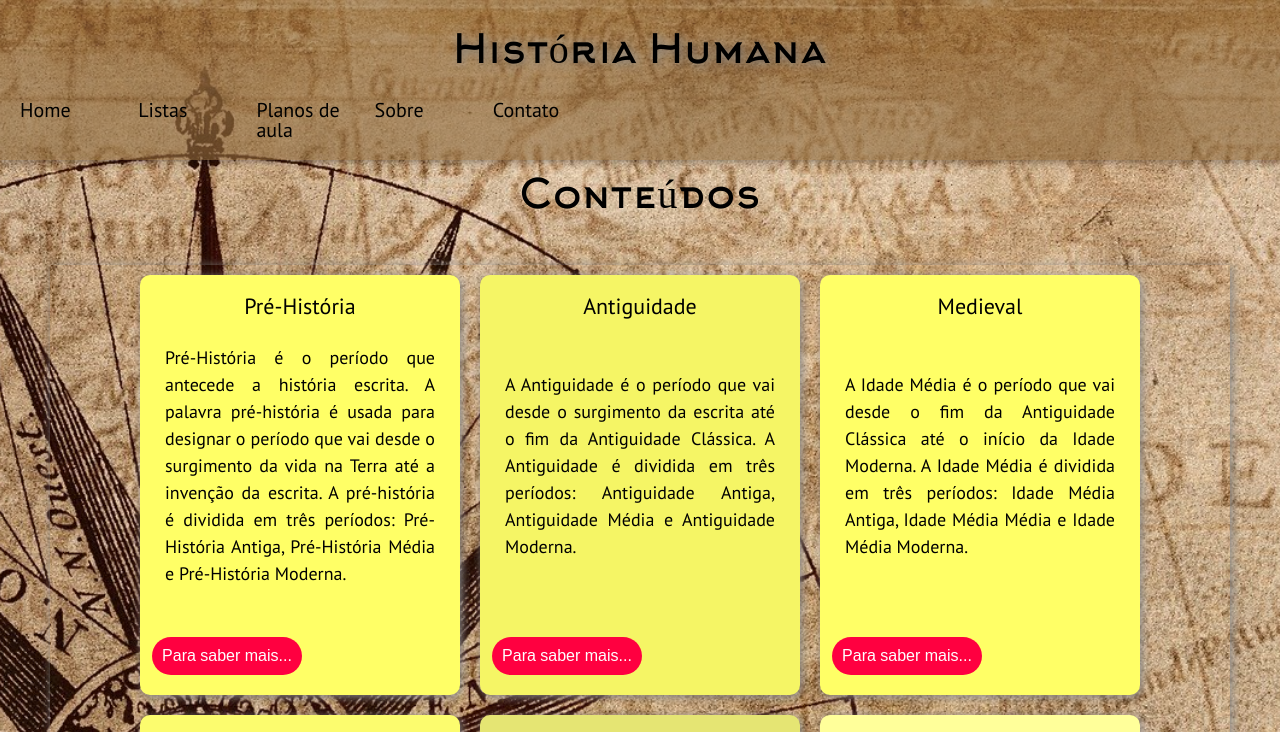
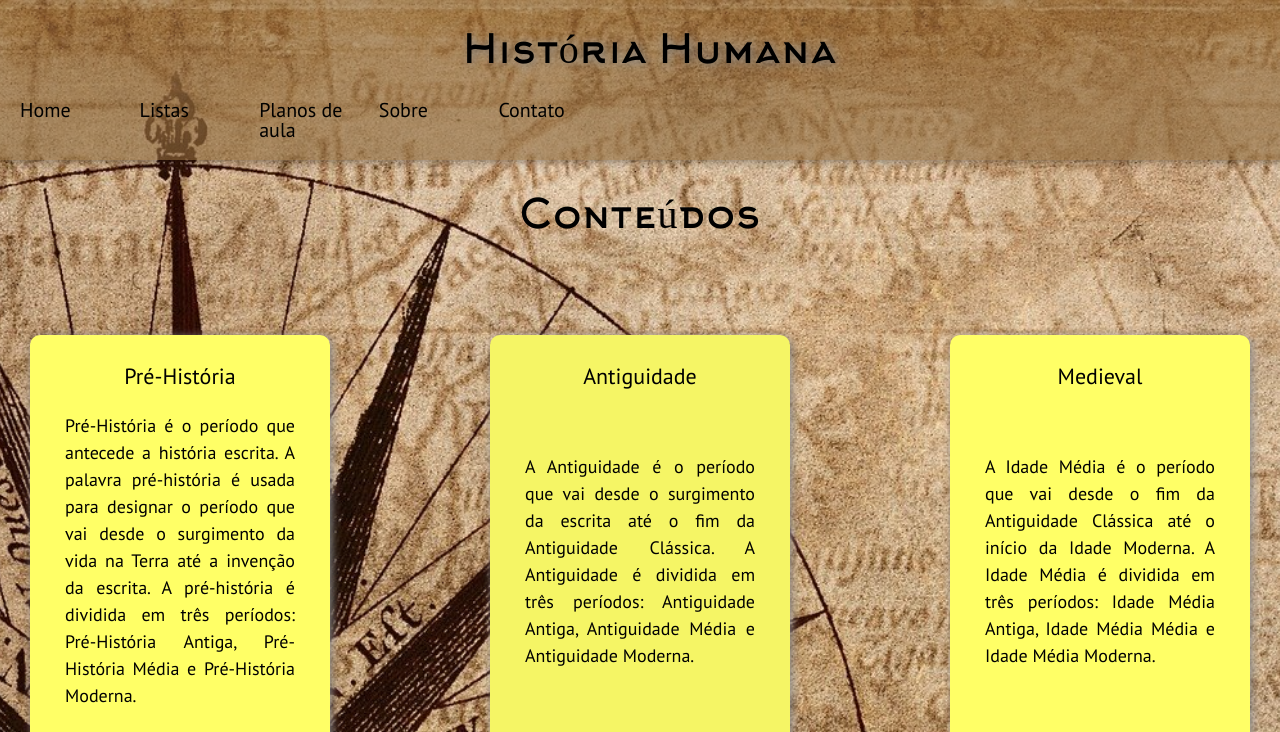
Before and after one commit to analuiza2102/Hist-ria-Humana, a plain HTML site: page index.html in a window 1280 px wide. Shown: the top 732 px of the page. Drawn offline with Linux system fonts and the light colour scheme.

Commit message:
novas alteracoes

```diff
--- a/Republica/republica.css
+++ b/Republica/republica.css
@@ -61,7 +61,3 @@
     list-style:url(./imagensrep/42604hourglassnotdone_99029.png);
     font-weight: 800;
 }
-
-.titulo-republica-lista{
-
-}
--- a/container.css
+++ b/container.css
@@ -31,7 +31,7 @@
   filter: 10px;
   box-shadow: 0 0 10px 0 rgba(0, 0, 0, 0.5);
   font-family: 'PT Sans', sans-serif;
-  width: auto;
+  width: 100%;
 
   }
 
--- a/contato/contato.css
+++ b/contato/contato.css
@@ -3,6 +3,9 @@
   margin: 0;
   padding: 0;
   background-size: cover;
+  background-repeat:  no-repeat  ;
+  width: auto;
+  height: auto;
 }
 
 
@@ -57,6 +60,16 @@
   resize: vertical;
 }
 
+.CELULAR{
+  width: 50%;
+  padding: 12px;
+  border-radius: 4px;
+  box-sizing: border-box;
+  margin-top: 6px;
+  margin-bottom: 16px;
+  resize: vertical;
+}
+
 .MENSAGEM{
   width: 60%;
   padding: 12px;
@@ -87,3 +100,25 @@
   padding: 20px;
   width: 100%;
 }
+
+
+.error-message {
+  color: red;
+  font-size: 12px;
+  margin-top: 5px;
+}
+
+.success-message {
+  color: green;
+  font-size: 14px;
+  margin-top: 10px;
+}
+
+
+p{
+
+  font-size: 20px;
+  text-align: center;
+  margin: 0;
+  padding: 0;
+}
--- a/index.html
+++ b/index.html
@@ -175,7 +175,7 @@
 
 
 
-            <div class="cartao-item"  style="display: flex; justify-content: space-between; ">
+            <div class="cartao-item"  >
                 <div class="cartao-titulo">República</div>
 
                 <div class="cartao-descricao">
--- a/periodos/caixas-periodos.css
+++ b/periodos/caixas-periodos.css
@@ -8,21 +8,23 @@
   background-size: cover;
   }
 
-
+.container{
+  max-width: 1000px;
+  width: 100%;
+  margin: 0 auto;
+  padding: 20px;
+}
 
 
 .cartoes{
 
   display: flex;
   flex-wrap: wrap;
-  align-items: center;
-
-  justify-content: center;
-  text-align: center;
-  margin: 50px;
+  justify-content: space-between;
+  margin-top: 30px;
+  padding: 20px;
 
 
-  box-shadow: 2px 2px 10px #888888;
 
   }
 
@@ -32,7 +34,7 @@
   margin-bottom: 20px;
   margin-top: 15px;
   font-family: 'arkhipregular';
-  font-size: 40px;
+  font-size: 2.5em;
   text-align: center;
 
   }
@@ -46,20 +48,18 @@
 
     justify-content: space-between;
 
+    width: 300px;
+    margin: 10px;
+    background-color: #f9f9f9;
     padding: 20px;
+    box-sizing: border-box;
     text-align: center;
-    padding: 10px;
-    width: 300px;
-    height: 400px;
-    border-radius: 10px;
-    margin: 10px;
-
 
     background-color: rgb(255, 255, 102);
     box-shadow: 2px 2px 10px #888888;
 
     border-radius: 10px;
-    margin: 10px;
+
 
   }
 
@@ -169,7 +169,12 @@
 
 
 
-  @media only screen and (max-width: 600px) {
+  @media screen and (max-width: 768px) {
     .cartao-item {
       width: 100%;
     }
+
+    .titulo-cartao {
+      font-size: 2em;
+    }
+  }
```
Also changed, not shown: contato/contato.html (+27 -6 lines).
